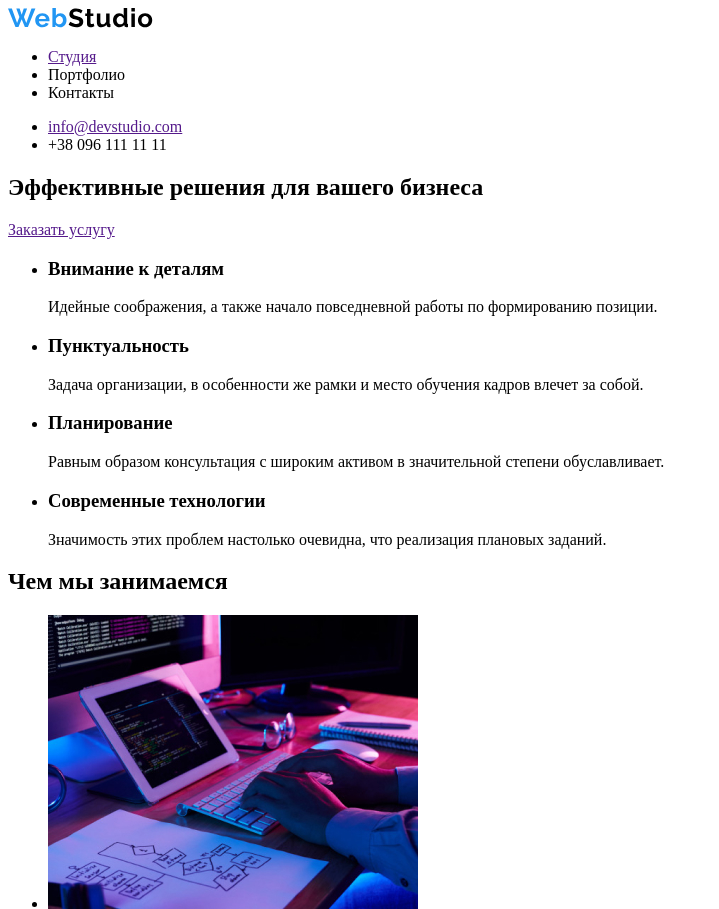
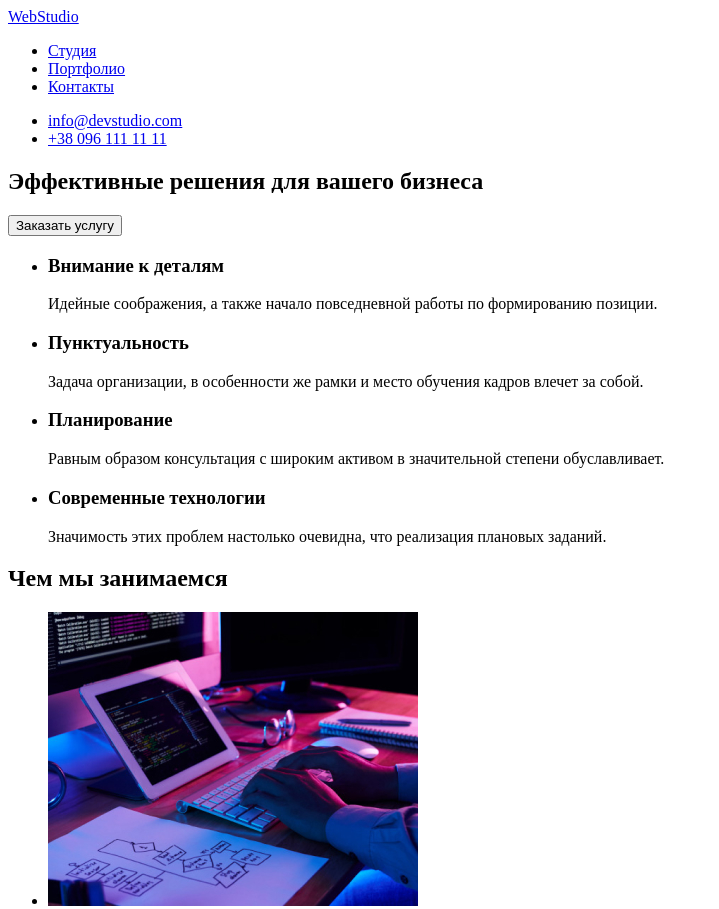
Before and after one commit to VlasovaAlexsandra/goit-markup-hw-01, a plain HTML site: page index.html in a window 1280 px wide. Shown: the top 909 px of the page, without its empty margins (0-719 px from the left). Drawn offline with Linux system fonts and the light colour scheme.

Commit message:
изменяет адресс на ссылки, добавляет кнопку

```diff
--- a/index.html
+++ b/index.html
@@ -10,19 +10,17 @@
 
     <header>
        <nav>
-        <a href="/">
-            <img src="./images/logo.svg" alt="Логотип компании">
-        </a>
+        <a href="WebStudio">WebStudio</a>
 
         <ul>
-            <li><a href="">Студия</a></li>
-            <li>Портфолио</li>
-            <li>Контакты</li>
+            <li><a href="Студия">Студия</a></li>
+            <li><a href="Портфолио">Портфолио</a></li>
+            <li><a href="Контакты">Контакты</a></li>
         </ul>
 
         <ul>
-            <li><a href="">info@devstudio.com</a></li>
-            <li>+38 096 111 11 11</li>
+            <li><a href="mailto:info@devstudio.com">info@devstudio.com</a></li>
+            <li><a href="tel:+380961111111">+38 096 111 11 11</a></li>
         </ul>
        </nav>
     </header>
@@ -32,7 +30,7 @@
         <div>
             <section>
                 <h1>Эффективные решения для вашего бизнеса</h1>
-                <a href="">Заказать услугу</a>
+                <button type="button">Заказать услугу</button>
             </section>
         </div>
 
@@ -104,14 +102,12 @@
 
     <!--Футер-->
     <footer>
-        <a href="/">
-            <img src="./images/logo.svg" alt="Логотип компании">
-        </a>
+        <a href="WebStudio">WebStudio</a>
 
         <address>
-            г. Киев, пр-т Леси Украинки, 26 <br />
-            info@example.com <br />
-            +38 099 111 11 11
+            г. Киев, пр-т Леси Украинки, 26 <br>
+            <a href="mailto:info@devstudio.com">info@devstudio.com</a> <br>
+            <a href="tel:+380961111111">+38 096 111 11 11</a> <br>
         </address>
 
     </footer>
```
Also changed, not shown: .prettierrc.json (added), css/styles.css (added).
